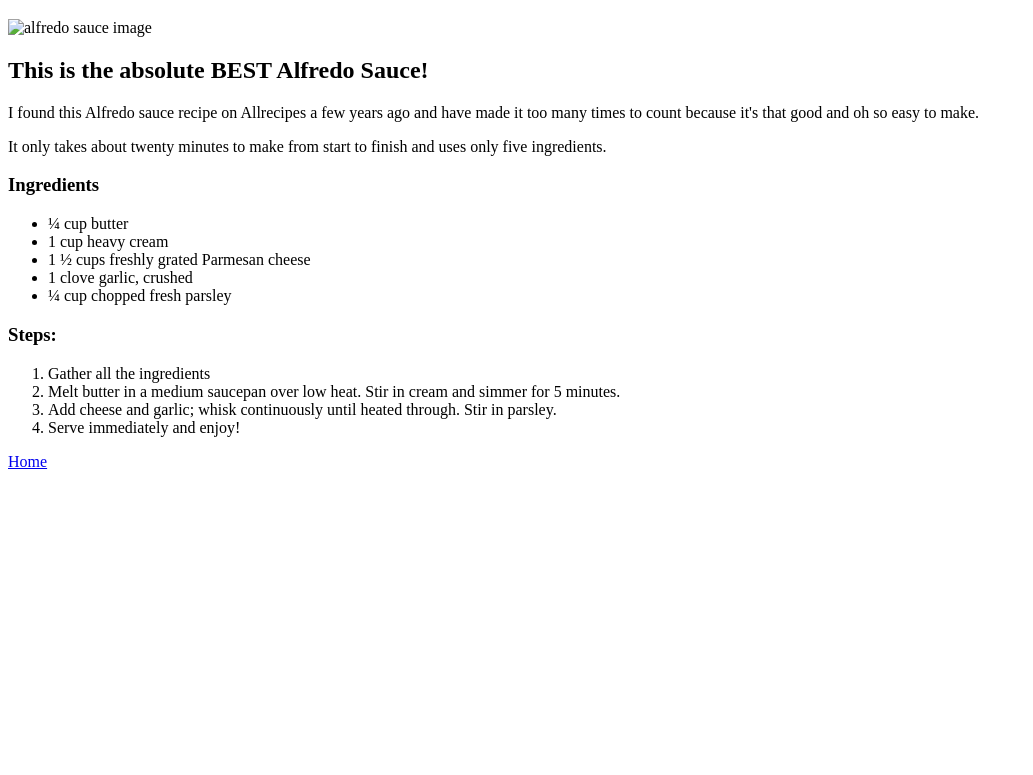
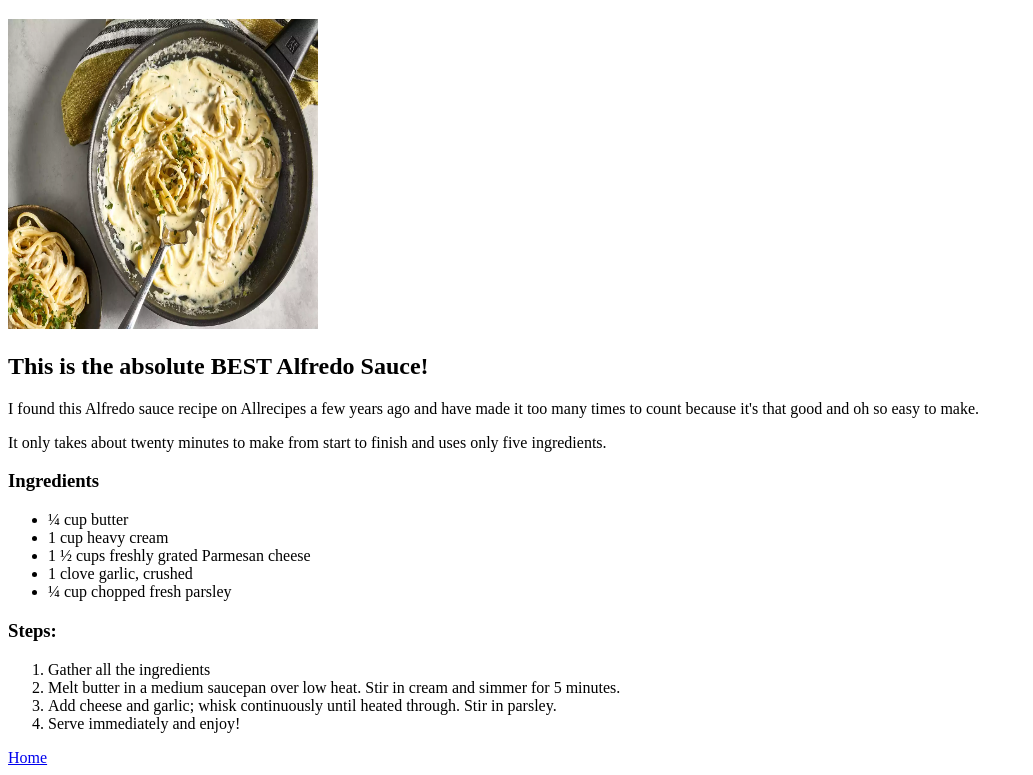
Before and after one commit to pepemanuel62/odin-project-recipes, a plain HTML site: page recipes/alfredosauce.html in a window 1280 px wide. Shown: the part 61-836 px from the top of the page, without its empty margins (0-1033 px from the left). Before the commit the page ends 800 px from the top, so only its background shows below. Drawn offline with Linux system fonts and the light colour scheme.

Commit message:
Edit alfredosauce.html file

```diff
--- a/recipes/alfredosauce.html
+++ b/recipes/alfredosauce.html
@@ -7,7 +7,7 @@
 
   <body>
     <h1>Alfredo Sauce</h1>
-      <img src="./images/alfredosauce.webp" alt="alfredo sauce image" height="310" width="310">
+      <img src="../images/alfredosauce.webp" alt="alfredo sauce image" height="310" width="310">
         <h2>This is the absolute BEST Alfredo Sauce!</h2>
           <p>I found this Alfredo sauce recipe on Allrecipes a few years ago and have made it too many times to count because it's that good and oh so easy to make.</p>
           <p>It only takes about twenty minutes to make from start to finish and uses only five ingredients.</p>
```
